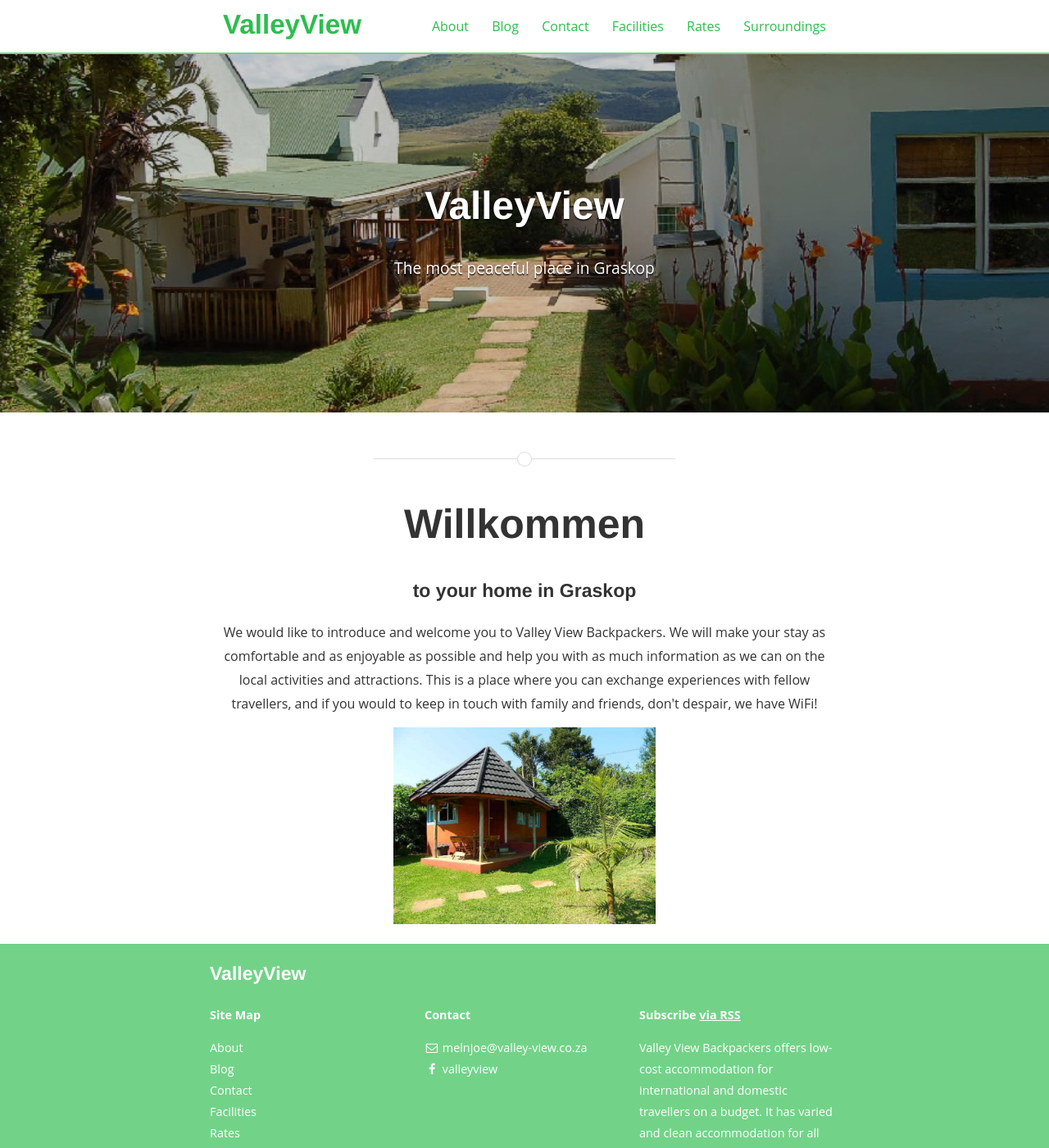
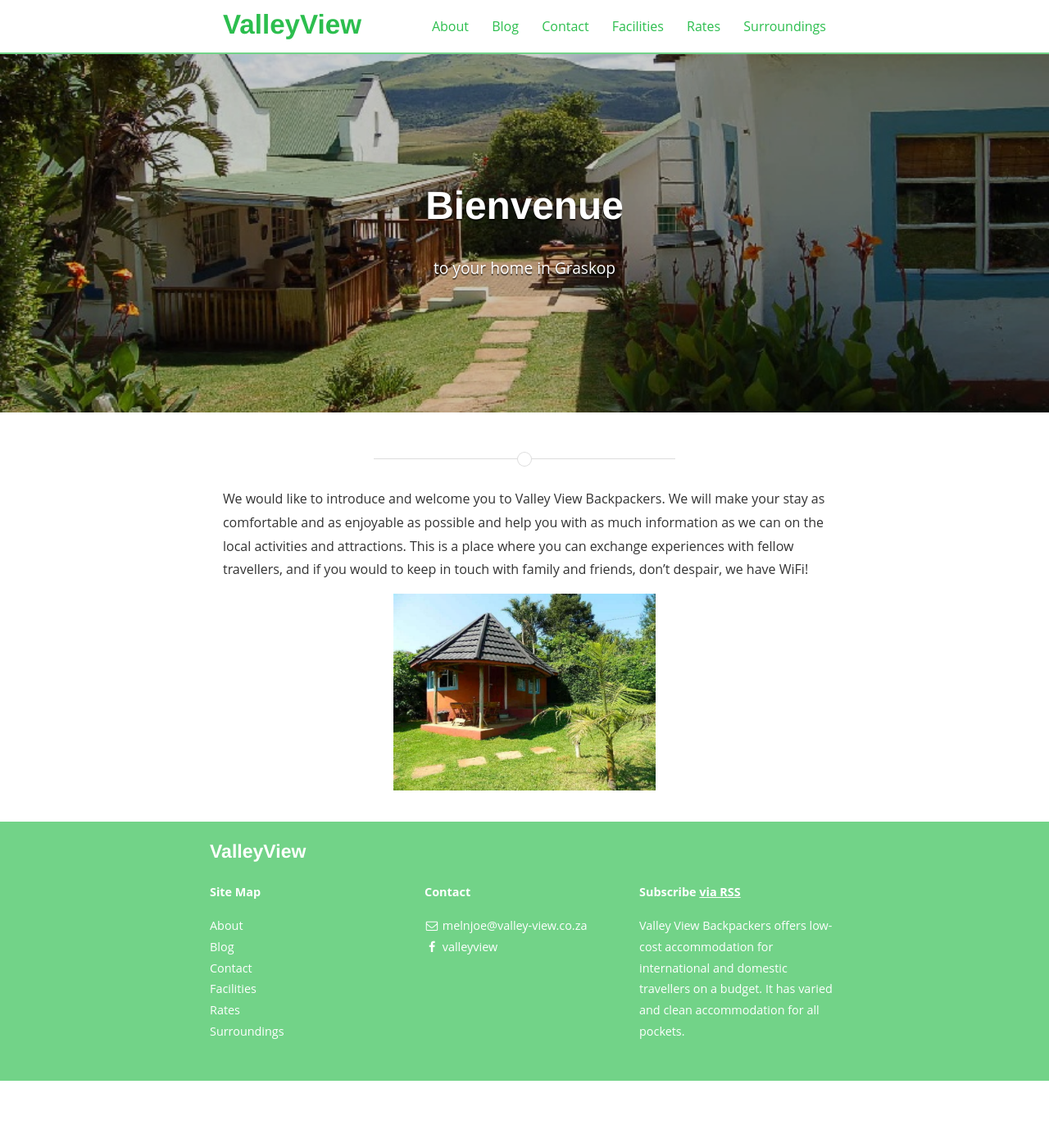
Before and after one commit to HermanMartinus/valley-view, a Jekyll site: the page built from index.md, in a window 1280 px wide and 1400 px high. Shown: the whole window at 82% size. Built offline with Jekyll 4.4.1, drawn with Linux system fonts in a browser that asks for light colours; nearby versions of some CDN libraries; some web fonts are replaced; the list of posts is cut into pages by our own code.

Commit message:
Fancy header, check!

```diff
--- a/_includes/header.html
+++ b/_includes/header.html
@@ -24,8 +24,15 @@
 <div class="site-header-container {% if site.cover %}has-cover{% endif %}" {% if site.cover %}style="background-image: url({{ site.cover | prepend: site.baseurl }});"{% endif %}>
   <div class="scrim {% if site.cover %}has-cover{% endif %}">
     <header class="site-header">
-      <h1 class="title">{{ site.title }}</h1>
-      {% if site.subtitle %}<p class="subtitle">{{ site.subtitle }}</p>{% endif %}
+      <h1 class="title">Welcome</h1>
+      <p class="subtitle">to your home in Graskop</p>
     </header>
   </div>
 </div>
+<script>
+  const greetings = ["Welcome", "Bem-vindo", "Benvenuti", "Willkommen", "Welkom", "Bienvenue", "Välkommen", "Bienvenido", "Velkommen", "Siyalemukela", "ようこそ", "ברוך הבא"];
+  setInterval(() => {
+    document.querySelector(".title").innerHTML = greetings[Math.floor(Math.random()*greetings.length)];
+  }, 3000);
+
+</script>
--- a/index.html
+++ /dev/null
@@ -1,18 +0,0 @@
----
-layout: page
----
-
-<div class="cool-greeter">
-  <h2 class="greeting">Welcome</h2>
-  <h3>to your home in Graskop</h3>
-  <p>We would like to introduce and welcome you to Valley View Backpackers.  We will make your stay as comfortable and as enjoyable as possible and help you with as much information as we can on the local activities and attractions.  This is a place where you can exchange experiences with fellow travellers, and if you would to keep in touch with family and friends, don't despair, we have WiFi!</p>
-</div>
-<img src="{{ site.baseurl }}/assets/surroundings.jpg" title="Cabin" class="profile">
-
-<script>
-  const greetings = ["Welcome", "Bem-vindo", "Benvenuti", "Willkommen", "Welkom", "Bienvenue", "Välkommen", "Bienvenido", "Velkommen"];
-  setInterval(() => {
-    document.querySelector(".greeting").innerHTML = greetings[Math.floor(Math.random()*greetings.length)];
-  }, 3000);
-
-</script>
--- /dev/null
+++ b/index.md
@@ -0,0 +1,8 @@
+---
+layout: page
+---
+
+
+We would like to introduce and welcome you to Valley View Backpackers.  We will make your stay as comfortable and as enjoyable as possible and help you with as much information as we can on the local activities and attractions.  This is a place where you can exchange experiences with fellow travellers, and if you would to keep in touch with family and friends, don't despair, we have WiFi!
+
+<img src="{{ site.baseurl }}/assets/surroundings.jpg" title="Cabin" class="profile">
```
